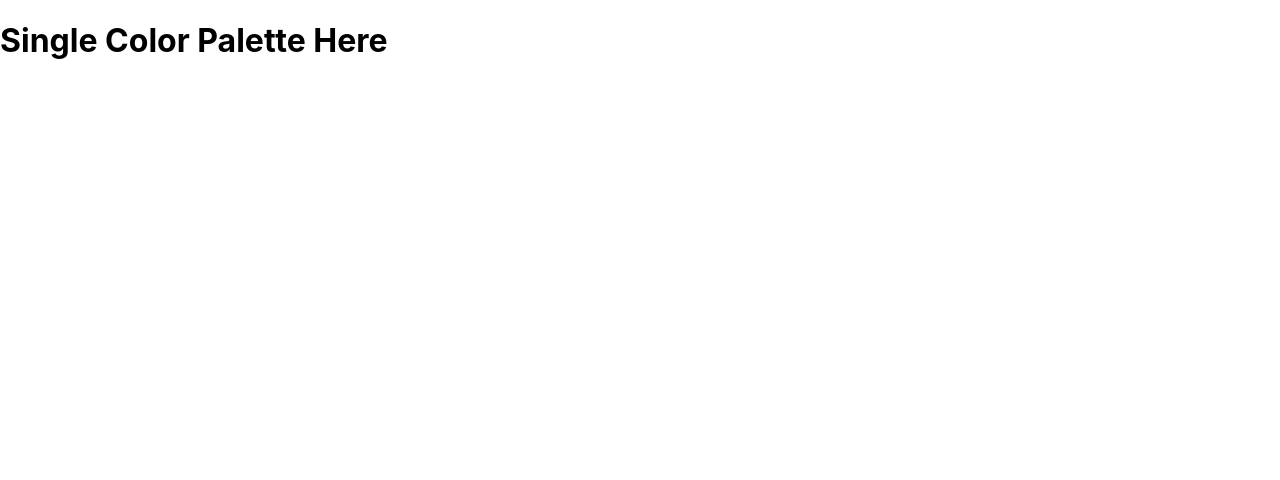
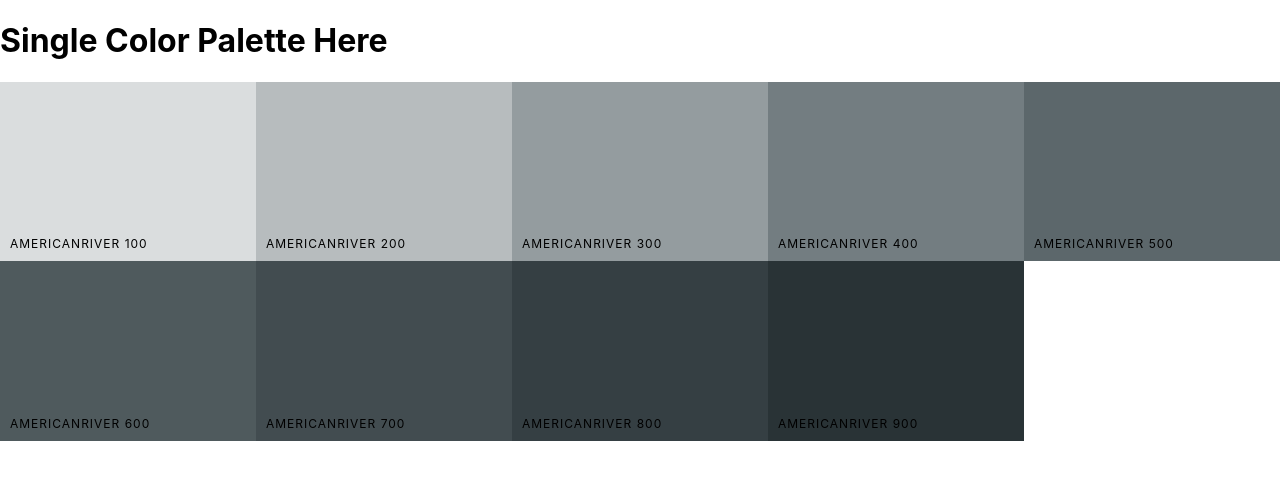
Before and after one commit to rushikeshkoli/Color-Project, a React (Create React App) app: page /palette/flat-ui-colors-american/americanriver in a window 1280 px wide. Shown: the top 480 px of the page. Built offline with nearby package versions, Linux system fonts and the light colour scheme.

Commit message:
Display colors in SingleColorPalette

```diff
--- a/src/App.js
+++ b/src/App.js
@@ -18,7 +18,9 @@ class App extends Component {
       <Switch>
         <Route exact path='/' render={(routeProps) => <PaletteList palettes={seedColors} {...routeProps}/>} />
         <Route exact path='/palette/:id' render={(routeProps) => <Palette palette={generatePalette(this.findPalette(routeProps.match.params.id))} />} />
-        <Route exact path='/palette/:paletteId/:colorId' render={() => <SingleColorPalette />} />
+        <Route exact path='/palette/:paletteId/:colorId' render={(routeProps) =>
+          <SingleColorPalette palette={generatePalette(this.findPalette(routeProps.match.params.paletteId))} colorId={routeProps.match.params.colorId}/>}
+        />
       </Switch>
       // <div>
       //   <Palette palette = {generatePalette(seedColors[4])}/>
--- a/src/ColorBox.js
+++ b/src/ColorBox.js
@@ -16,7 +16,7 @@ class ColorBox extends Component {
         })
     }
     render() {
-        const {background, name, moreUrl} = this.props
+        const {background, name, moreUrl, showLink} = this.props
         const {copied} = this.state;
         return(
             <CopyToClipboard text={background} onCopy={this.changeCopyState}>
@@ -32,9 +32,11 @@ class ColorBox extends Component {
                         </div>
                         <button className="copy-button">Copy</button>
                     </div>
-                    <Link to={moreUrl} onClick={(e) => e.stopPropagation()}>
-                        <span className="see-more">More</span>
-                    </Link>
+                    {showLink && (
+                        <Link to={moreUrl} onClick={(e) => e.stopPropagation()}>
+                            <span className="see-more">More</span>
+                        </Link>
+                    )}
                 </div>
             </CopyToClipboard>
         )
--- a/src/MiniPalette.js
+++ b/src/MiniPalette.js
@@ -1,5 +1,5 @@
-import React, { Component } from 'react';
-import {makeStyles, withStyles} from '@material-ui/styles';
+import React from 'react';
+import { withStyles} from '@material-ui/styles';
 
 const styles = {
     root: {
--- a/src/Palette.js
+++ b/src/Palette.js
@@ -20,7 +20,7 @@ class Palette extends Component {
         const {colors, paletteName, emoji, id} = this.props.palette;
         const {level, format} = this.state;
         const colorBoxes = colors[level].map(x => (
-            <ColorBox background={x[format]} name={x.name} key={x.id} moreUrl={`/palette/${id}/${x.id}`}/>
+            <ColorBox background={x[format]} name={x.name} key={x.id} moreUrl={`/palette/${id}/${x.id}`} showLink={true}/>
         ));
         return (
             <div className='Palette'>
--- a/src/PaletteList.js
+++ b/src/PaletteList.js
@@ -1,5 +1,4 @@
 import React, { Component } from 'react'
-import { Link } from 'react-router-dom';
 import {withStyles} from '@material-ui/styles';
 import MiniPalette from './MiniPalette';
 
--- a/src/SingleColorPalette.js
+++ b/src/SingleColorPalette.js
@@ -1,10 +1,31 @@
 import React, { Component } from 'react'
+import ColorBox from './ColorBox';
 
 class SingleColorPalette extends Component {
+    constructor(props) {
+        super(props);
+        this._shades = this.gatherShades(this.props.colorId);
+        console.log(this._shades);
+    }
+    gatherShades(id) {
+        let shades = [];
+        let allColors = this.props.palette.colors;
+        for (let i in allColors) {
+            shades = shades.concat(allColors[i].filter(color => color.id === id));
+        }
+        // this.props.palette
+        return shades.slice(1);
+    }
     render() {
+        const colorBoxes = this._shades.map(x => (
+            <ColorBox background={x.hex} name={x.name} key={x.name} showLink={false}/>
+        ));
         return(
-            <div>
+            <div className='Palette'>
                 <h1>Single Color Palette Here</h1>
+                <div className='Palette-colors'>
+                    {colorBoxes}
+                </div>
             </div>
         );
     }
```
